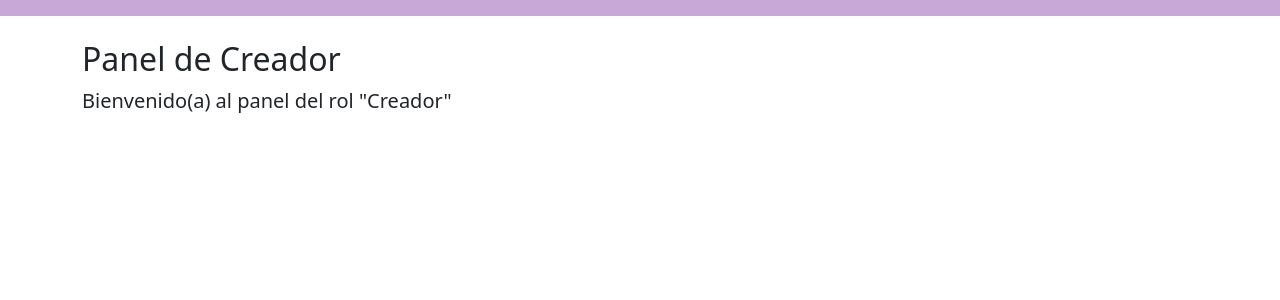
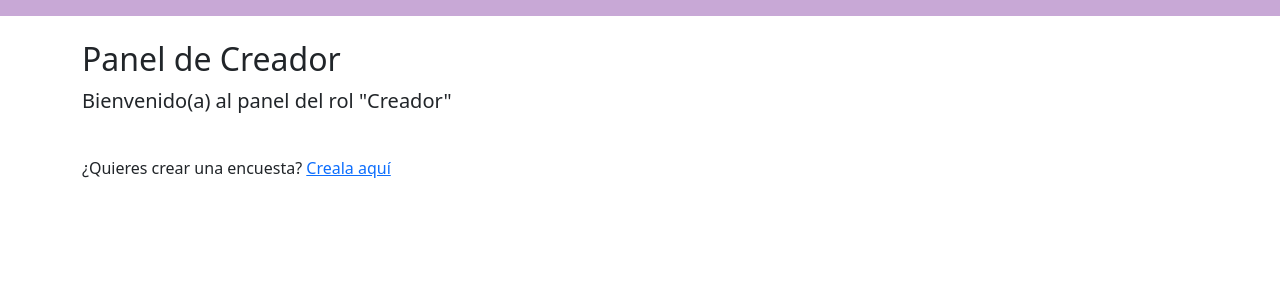
Before and after one commit to GrMNIII/Taller-3-Ing-software, a Django app: template tevo/templates/creador_home.html in a window 1280 px wide. Shown: the top 300 px of the page. Run offline with Django 5.2, Linux system fonts and the light colour scheme; the template is opened without the code that fills it, so the values that code supplies are empty.

Commit message:
feat: apuntes posterior a reunion con profesor Italo

```diff
--- a/config/urls.py
+++ b/config/urls.py
@@ -6,4 +6,5 @@ urlpatterns = [
     path('login', views.login_view, name='login'),  # Ruta para el login
     path('registro', views.crear_cuenta_view, name='registro'),  # Ruta para el registro
     path('logout/', views.logout_view, name='logout'), # Ruta para el cierre de sesión
+    path('crear_encuesta', views.logout_view, name='crear_encuesta')
 ]
--- a/services/api/client.py
+++ b/services/api/client.py
@@ -97,3 +97,5 @@ class APIClient:
         except requests.exceptions.RequestException as e:
             #Manejar errores de conexión o de la API
             return {"msg" : "Error al conectar con el servidor. Intente nuevamente más tarde."}
+
+#Es necesario crear los endpoints para los nuevos metodos (crearEncuesta, emitirVoto, verResultados)? no estan el urls.py
--- a/tevo/templates/creador_home.html
+++ b/tevo/templates/creador_home.html
@@ -9,7 +9,11 @@
         <h2>Panel de Creador</h2>
         <p class="lead">Bienvenido(a) al panel del rol "Creador"</p>
     </div>
-
+    <div class="register-link">
+        <p>¿Quieres crear una encuesta? <a href="/crear_encuesta">Creala aquí</a></p>
+    </div>
 
 </div>
 {% endblock %}
+
+// ver resultados y crear encuesta (view del creador)
--- a/tevo/templates/participante_home.html
+++ b/tevo/templates/participante_home.html
@@ -23,3 +23,5 @@
 
 </div>
 {% endblock %}
+
+// votar y ver resultador (de las encuestas que ha votado solamente)
--- a/tevo/views.py
+++ b/tevo/views.py
@@ -165,3 +165,5 @@ def role_required(allowed_roles):
 @role_required(['creador'])
 def admin_only_view(request):
     return render(request, 'creador_home.html')
+
+# Crear una view para cada funcion
```
